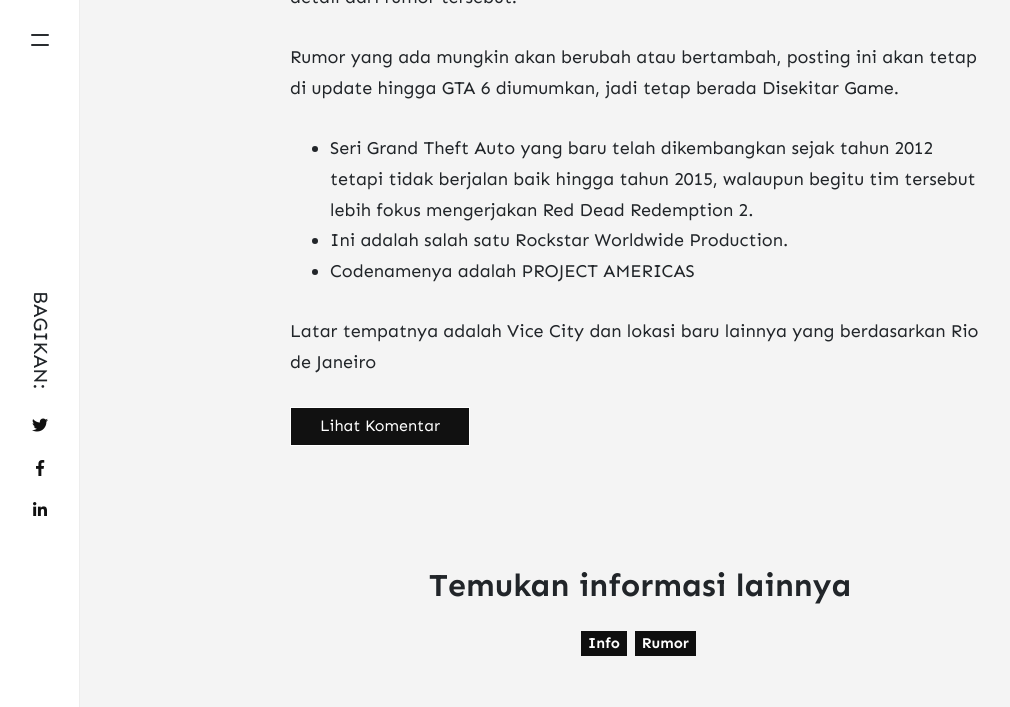
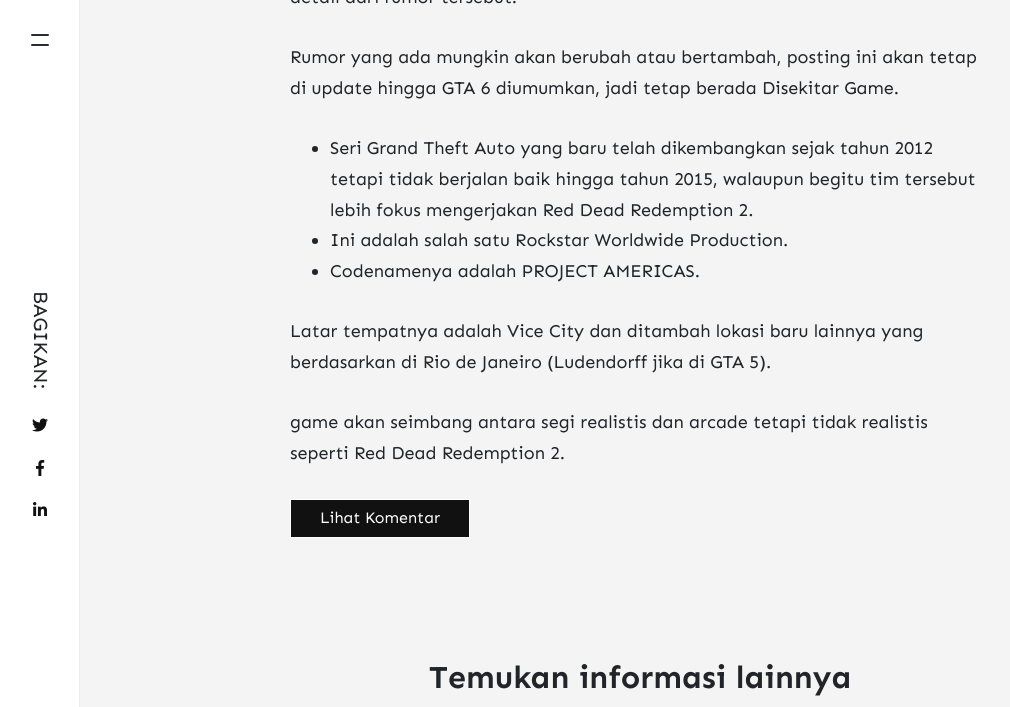
Before and after one commit to arytapermana/dsg-web, a Jekyll site: the page built from _posts/2020-10-24-gta-6-tanggal-rilis-berita-dan-desas-desusnya-rumor.md, in a window 1280 px wide and 900 px high, scrolled down 1275 px, cut to the strip 0-707 px from the top of the window. Shown: the whole strip, without its empty margins (0-1010 px from the left). Built offline with Jekyll 4.4.1, drawn with Linux system fonts in a browser that asks for light colours; nearby versions of some CDN libraries; comment, search, counter and statistics services are not loaded.

Commit message:
Update Blog “2020-10-24-gta-6-tanggal-rilis-berita-dan-desas-desusnya-rumor”

```diff
--- a/_posts/2020-10-24-gta-6-tanggal-rilis-berita-dan-desas-desusnya-rumor.md
+++ b/_posts/2020-10-24-gta-6-tanggal-rilis-berita-dan-desas-desusnya-rumor.md
@@ -16,6 +16,8 @@
 
 * Seri Grand Theft Auto yang baru telah dikembangkan sejak tahun 2012 tetapi tidak berjalan baik hingga tahun 2015, walaupun begitu tim tersebut lebih fokus mengerjakan Red Dead Redemption 2.
 * Ini adalah salah satu Rockstar Worldwide Production.
-* Codenamenya adalah PROJECT AMERICAS
+* Codenamenya adalah PROJECT AMERICAS.
 
-Latar tempatnya adalah Vice City dan lokasi baru lainnya yang berdasarkan Rio de Janeiro
+Latar tempatnya adalah Vice City dan ditambah lokasi baru lainnya yang berdasarkan di Rio de Janeiro (Ludendorff jika di GTA 5).
+
+game akan seimbang antara segi realistis dan arcade tetapi tidak realistis seperti Red Dead Redemption 2.
```
